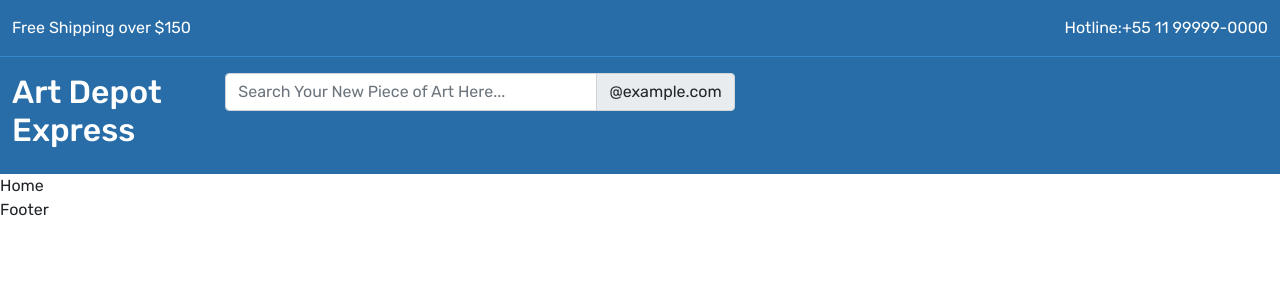
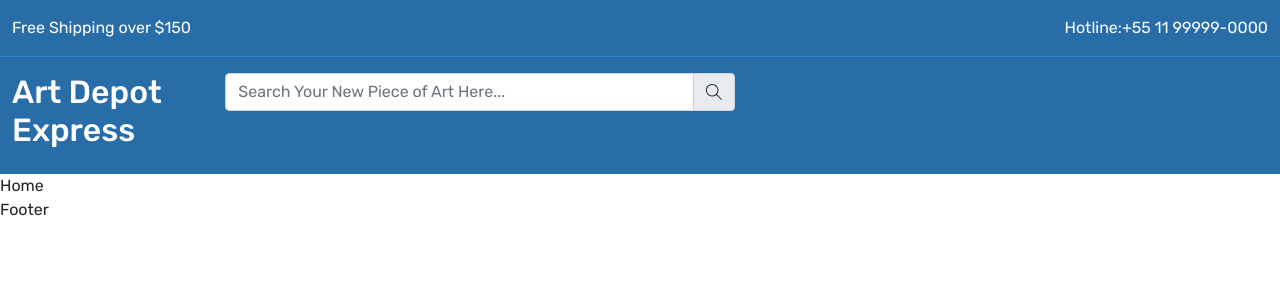
Before and after one commit to gxolivei/art-depot-express, a React (Create React App) app: page / in a window 1280 px wide. Shown: the top 300 px of the page. Built offline with nearby package versions, Linux system fonts and the light colour scheme.

Commit message:
react/icons/sl SlMagnifier... yeah, the Simple Line Icons are the best, right?

```diff
--- a/src/components/Header.js
+++ b/src/components/Header.js
@@ -1,5 +1,6 @@
 import React from 'react';
 import { NavLink, Link } from 'react-router-dom';
+import { SlMagnifier } from 'react-icons/sl';
 
 const Header = () => {
   return (
@@ -36,7 +37,9 @@ const Header = () => {
                   aria-label="Search Your New Piece of Art Here..."
                   aria-describedby="basic-addon2"
                 />
-                <span className="input-group-text" id="basic-addon2">@example.com</span>
+                <span className="input-group-text" id="basic-addon2">
+                  <SlMagnifier />
+                </span>
               </div>
             </div>
             <div className="col-5"></div>
```
